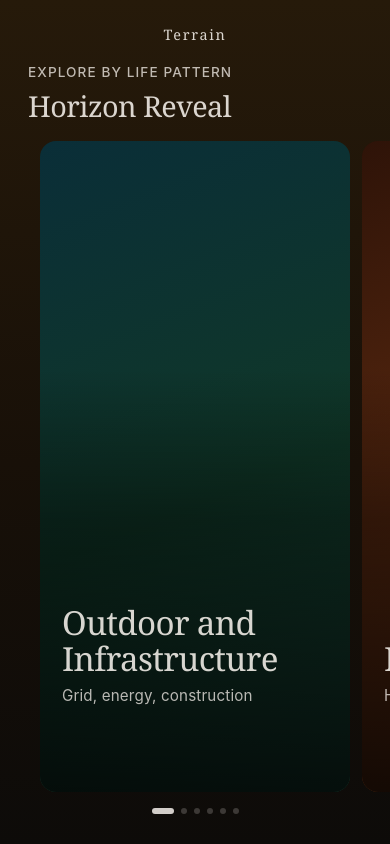
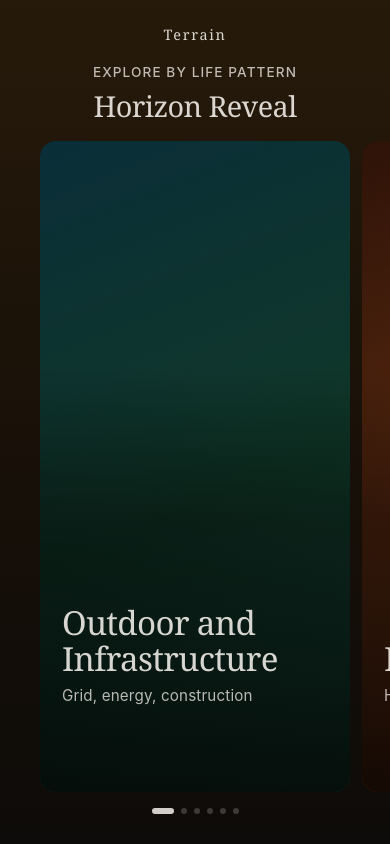
Before and after one commit to limmun-lab/terrain, a Next.js app: page /explore in a window 390 px wide. Built offline with nearby package versions, Linux system fonts and the light colour scheme.

Commit message:
Fix mobile header alignment on explore page

```diff
--- a/app/explore/page.tsx
+++ b/app/explore/page.tsx
@@ -117,13 +117,13 @@ export default function ExplorePage() {
         className="flex-shrink-0 px-7 pb-5 pt-2"
       >
         <p
-          className="mb-2 font-sans text-[0.85rem] font-medium uppercase tracking-[0.08em]"
+          className="mb-2 text-center font-sans text-[0.85rem] font-medium uppercase tracking-[0.08em] md:text-left"
           style={{ color: "var(--color-text-muted)" }}
         >
           Explore by Life Pattern
         </p>
         <h2
-          className="font-serif font-normal leading-[1.08] tracking-[-0.02em]"
+          className="text-center font-serif font-normal leading-[1.08] tracking-[-0.02em] md:text-left"
           style={{ fontSize: "clamp(1.8rem, 6.5vw, 2.6rem)" }}
         >
           Horizon Reveal
```
